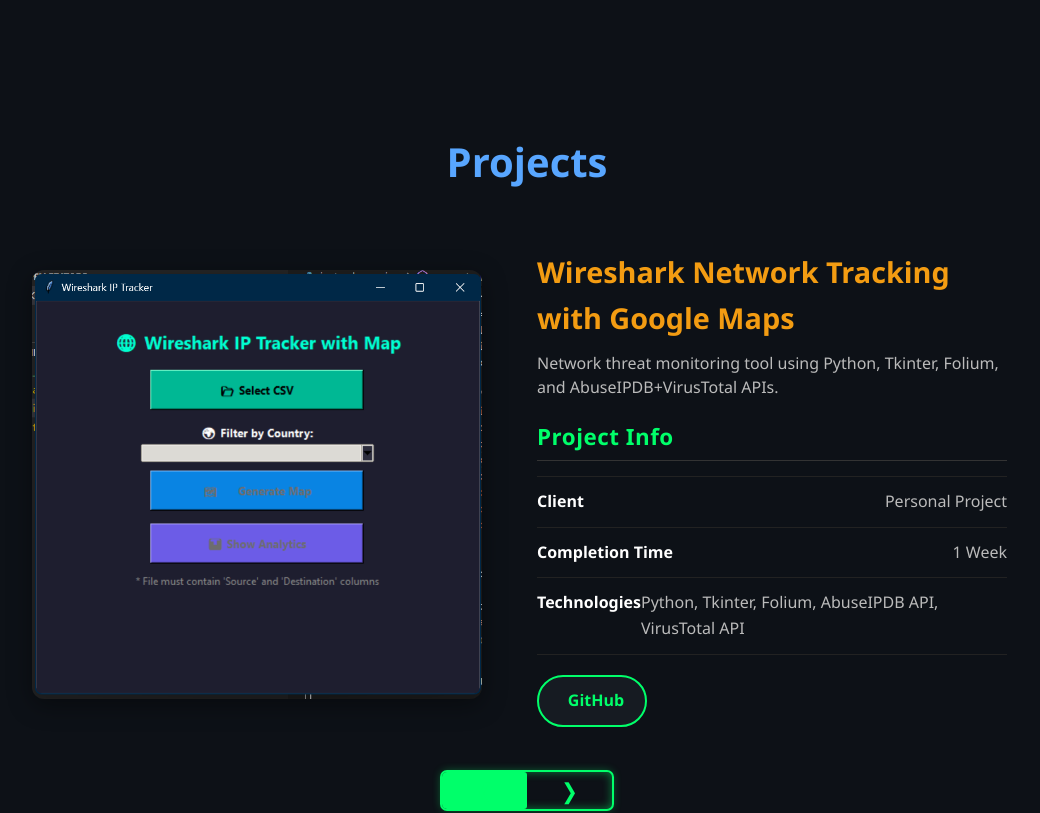
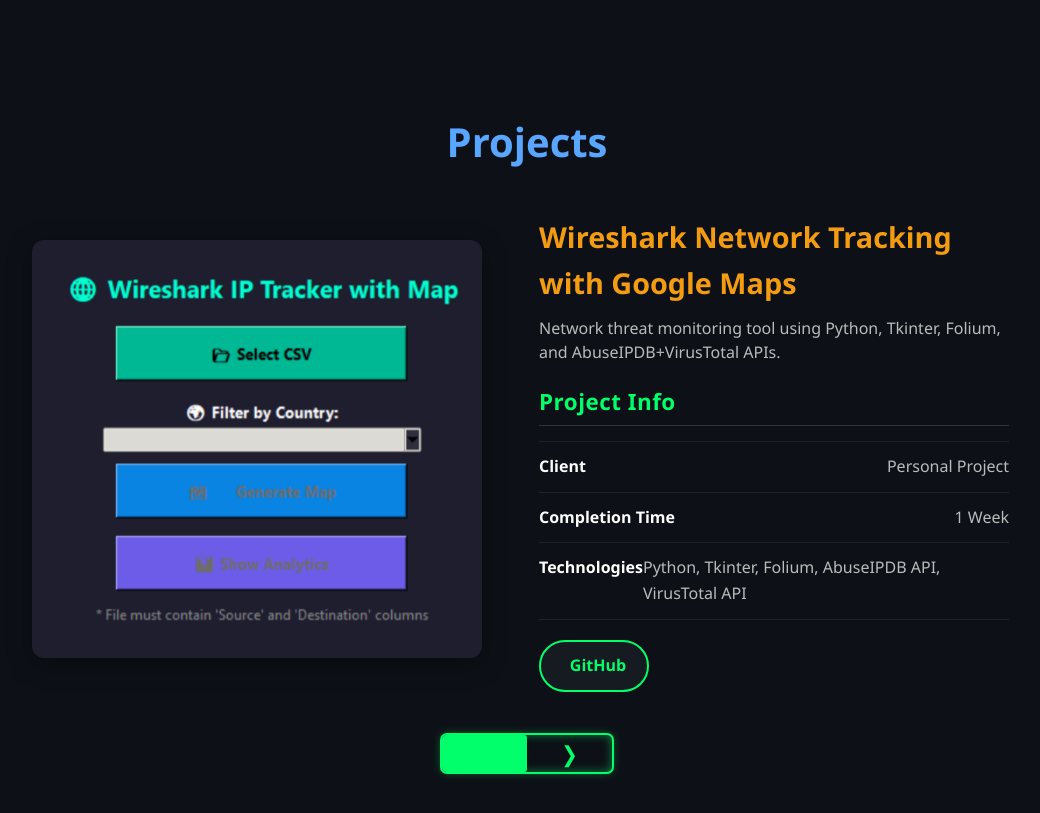
Before and after one commit to AO811/Portfolio, a React (Vite) app in the folder my-portfolio/: page / in a window 1280 px wide. Shown: the part 1772-2585 px from the top of the page, without its empty margins (113-1153 px from the left). Built offline with nearby package versions, Linux system fonts and the light colour scheme.

Commit message:
variable section size problem resolved

```diff
--- a/my-portfolio/src/pages/Projects.css
+++ b/my-portfolio/src/pages/Projects.css
@@ -1,5 +1,5 @@
 .projects {
-  padding: 60px 20px;
+  padding: 40px 20px;
   text-align: center;
   background: #0d1117;
   color: #fff;
@@ -8,7 +8,7 @@
 
 .projects h2 {
   font-size: 2.5rem;
-  margin-bottom: 40px;
+  margin-bottom: 5px;
   color: #58a6ff;
 }
 
@@ -36,6 +36,7 @@
 
 .project-image img {
   width: 450px;
+  margin: 2px 2px;
   border-radius: 12px;
   box-shadow: 0 6px 25px rgba(0, 0, 0, 0.4);
   transition: transform 0.4s ease;
@@ -127,7 +128,7 @@
 .container {
   transform-style: preserve-3d;
   perspective: 1000px;
-  margin-top: 30px;
+  margin-top: 8px;
   display: flex;
   justify-content: center;
 }
@@ -253,3 +254,25 @@
   color: #00ff6a; /* dark contrast */
   box-shadow: 0 0 8px #00ff6a;
 }
+
+/* Slider */
+.project-slider {
+  overflow: hidden;
+  width: 100%;
+  max-width: 1200px;
+  margin: 0 auto;
+}
+
+.project-track {
+  display: flex;
+}
+
+.project-slide {
+  min-width: 100%; /* full viewport width per slide */
+  display: flex;
+  align-items: center;
+  justify-content: center;
+  gap: 40px;
+  padding: 20px;
+  box-sizing: border-box;
+}
--- a/my-portfolio/src/pages/Projects.jsx
+++ b/my-portfolio/src/pages/Projects.jsx
@@ -1,5 +1,5 @@
 import "./Projects.css";
-import { useState, useEffect } from "react";
+import { useState, useEffect, useRef } from "react";
 
 import WiresharkImg1 from "../assets/Wireshark1.png";
 import EMSImg from "../assets/EMS.png";
@@ -15,7 +15,6 @@
       time: "1 Week",
       tech: "Python, Tkinter, Folium, AbuseIPDB API, VirusTotal API",
       img: WiresharkImg1,
-      live: "#",
       github: "https://github.com/AO811/Wireshark-Network-Tracking-With-Google-Maps",
     },
     {
@@ -25,7 +24,6 @@
       time: "4 Weeks",
       tech: "Java Swing, MySQL",
       img: EMSImg,
-      live: "#",
       github: "https://github.com/AO811/Employee-Management-System",
     },
     {
@@ -35,7 +33,6 @@
       time: "1 Week",
       tech: "Python, Pandas, NumPy, Matplotlib, Seaborn",
       img: SpotifyImg,
-      live: "#",
       github: "https://github.com/AO811/SpotifyEDA",
     },
     {
@@ -45,43 +42,75 @@
       time: "2 Weeks",
       tech: "MongoDB, Express, React, Node.js, Bootstrap",
       img: HotelImg,
-      live: "#",
       github: "https://github.com/AO811/MERN-Hotel-Booking-System",
     },
   ];
 
-  const [currentProject, setCurrentProject] = useState(0);
+  // Add clones: last at start, first at end
+  const extendedProjects = [projects[projects.length - 1], ...projects, projects[0]];
 
-  // 🔥 Auto-slide effect
+  const [currentIndex, setCurrentIndex] = useState(1); // start from real first
+  const [isTransitioning, setIsTransitioning] = useState(true);
+  const trackRef = useRef(null);
+
+  // Auto-slide every 8s
   useEffect(() => {
     const interval = setInterval(() => {
-      setCurrentProject((prev) => (prev + 1) % projects.length);
-    }, 5000);
-
+      nextProject();
+    }, 8000);
     return () => clearInterval(interval);
-  }, [projects.length]);
+  }, []);
 
   const nextProject = () => {
-    setCurrentProject((prev) => (prev + 1) % projects.length);
+    setCurrentIndex((prev) => prev + 1);
+    setIsTransitioning(true);
   };
 
   const prevProject = () => {
-    setCurrentProject((prev) => (prev - 1 + projects.length) % projects.length);
+    setCurrentIndex((prev) => prev - 1);
+    setIsTransitioning(true);
   };
 
-  const project = projects[currentProject];
+  // Handle transition end for infinite loop
+  const handleTransitionEnd = () => {
+    if (currentIndex === extendedProjects.length - 1) {
+      // Jump instantly to real first
+      setIsTransitioning(false);
+      setCurrentIndex(1);
+    } else if (currentIndex === 0) {
+      // Jump instantly to real last
+      setIsTransitioning(false);
+      setCurrentIndex(extendedProjects.length - 2);
+    }
+  };
+
+  useEffect(() => {
+    if (!isTransitioning) {
+      // force reflow to apply transition again
+      requestAnimationFrame(() => setIsTransitioning(true));
+    }
+  }, [isTransitioning]);
 
   return (
     <section className="projects">
       <h2>Projects</h2>
 
-      <div className="project-slide fade">
-        {/* Left: Image */}
+      <div className="project-slider">
+        <div
+          className="project-track"
+          ref={trackRef}
+          style={{
+            transform: `translateX(-${currentIndex * 100}%)`,
+            transition: isTransitioning ? "transform 0.6s ease-in-out" : "none",
+          }}
+          onTransitionEnd={handleTransitionEnd}
+        >
+          {extendedProjects.map((project, index) => (
+            <div className="project-slide" key={index}>
               <div className="project-image">
                 <img src={project.img} alt={project.title} />
               </div>
 
-        {/* Right: Details */}
               <div className="project-details">
                 <h3>{project.title}</h3>
                 <p className="desc">{project.desc}</p>
@@ -102,7 +131,6 @@
                   </div>
                 </div>
 
-          {/* Buttons */}
                 <div className="button-group">
                   <a href={project.github} target="_blank" rel="noreferrer" className="btn">
                     <i className="fab fa-github"></i> GitHub
@@ -110,8 +138,11 @@
                 </div>
               </div>
             </div>
+          ))}
+        </div>
+      </div>
 
-      {/* Glowing Arrow Navigation */}
+      {/* Navigation */}
       <div className="container">
         <div className="pane">
           <label className="label" onClick={prevProject}>
```
Also changed, not shown: my-portfolio/src/assets/Wireshark1.png. Lines whose indentation alone changed are shown as unchanged.
